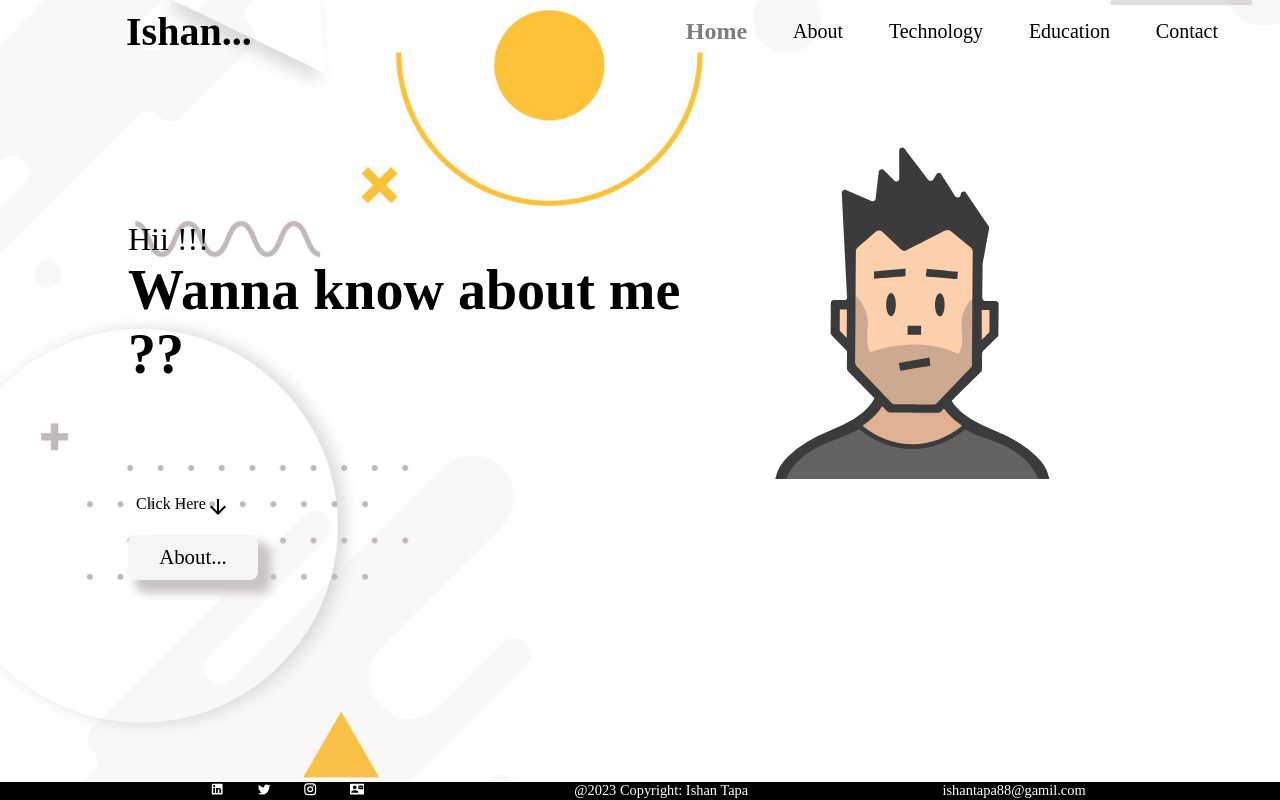
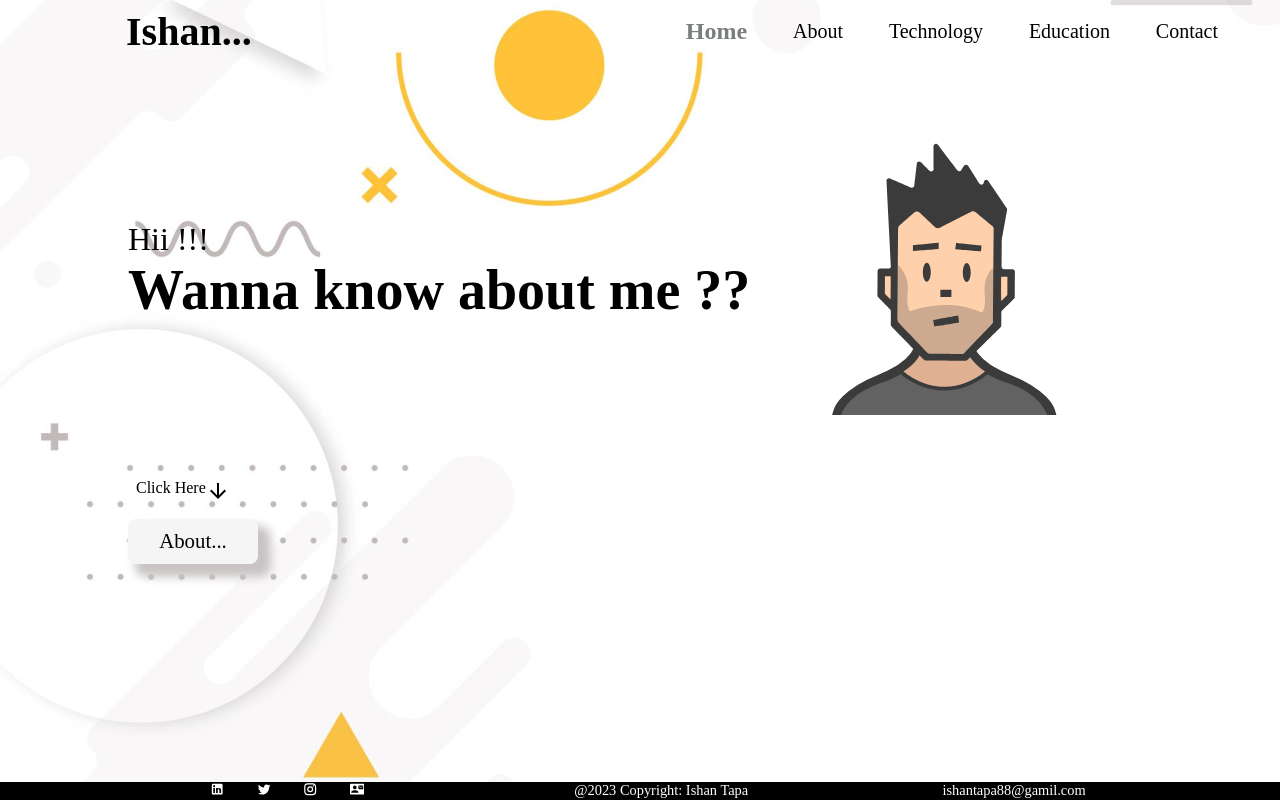
Before and after one commit to ishan7399/portfolio, a React (Create React App) app: page / in a window 1280 px wide. Built offline with nearby package versions, Linux system fonts and the light colour scheme; a web font is replaced by a local one.

Commit message:
Second Commit

```diff
--- a/src/Components/Home.jsx
+++ b/src/Components/Home.jsx
@@ -9,7 +9,7 @@ const Home = () => {
   return (
     <>
       <div className="primary-container">
-        <div className="secondary-container e">
+        <div className="secondary-container ">
           <div className="intro-container">
             <p>Hii !!!</p>
             <h1> Wanna know about me ??</h1>
--- a/src/Style/index.css
+++ b/src/Style/index.css
@@ -347,4 +347,42 @@
 .footer-container .email {
   color: white;
   font-size: 0.9rem;
+}
+
+@media screen and (max-width: 1024px), screen and (max-height: 1366px) {
+  .home-image-container {
+    margin-right: 4em;
+  }
+  .home-image-container .gif {
+    height: 18em;
+    width: 22em;
+  }
+  .click-here {
+    margin-top: 4em;
+  }
+  .about-secondary-container {
+    margin-top: 6em;
+  }
+  .about-secondary-container .about-container p {
+    font-size: 1.5rem;
+  }
+  .about-secondary-container .about-container h1 {
+    font-size: 2rem;
+  }
+  #tech-secondary-container {
+    margin-top: 4em;
+    margin-left: 6em;
+  }
+  .edu-secondary-container {
+    margin-left: 2em;
+  }
+  .edu-image-container {
+    display: none;
+  }
+  .contact-secondary-container {
+    margin-top: 4em;
+  }
+  .social-media-container .contact-parent-container {
+    height: 20vh;
+  }
 }/*# sourceMappingURL=index.css.map */
--- a/src/Style/index.scss
+++ b/src/Style/index.scss
@@ -357,7 +357,6 @@
 //Footer CSS
 
 .footer-container {
-
     width: 100%;
     display: flex;
     align-items: center;
@@ -375,26 +374,80 @@
         align-items: center;
         background-color: black;
 
-        .social-media{
+        .social-media {
             margin: 0 1em;
             display: flex;
-            justify-content:center;
-            align-items:center;
-            svg{
+            justify-content: center;
+            align-items: center;
+            svg {
                 color: white;
                 font-size: 0.9rem;
-
             }
         }
     }
 
-    .copyright{
+    .copyright {
         color: white;
         font-size: 0.9rem;
     }
 
-    .email{
+    .email {
         color: white;
         font-size: 0.9rem;
     }
 }
+
+//Media Query for responsive websites
+
+//for 1024*1366
+
+@media screen and (max-width: 1024px), screen and (max-height: 1366px) {
+    .home-image-container {
+        margin-right: 4em;
+        .gif {
+            height: 18em;
+            width: 22em;
+        }
+    }
+
+    .click-here {
+        margin-top: 4em;
+    }
+
+    .about-secondary-container {
+        margin-top: 6em;
+
+        .about-container {
+            p {
+                font-size: 1.5rem;
+            }
+            h1 {
+                font-size: 2rem;
+            }
+        }
+    }
+
+    #tech-secondary-container {
+        margin-top: 4em;
+        margin-left: 6em;
+    }
+
+    .edu-secondary-container {
+        margin-left: 2em;
+    }
+    .edu-image-container {
+        display: none;
+    }
+
+    .contact-secondary-container{
+        margin-top: 4em;
+    }
+    .social-media-container {
+
+        .contact-parent-container {
+            height: 20vh;
+        }
+    }
+
+
+}
```
Also changed, not shown: src/Components/About.jsx (line endings or trailing spaces), 1 other file (tests, documents, lock files or other folders).
